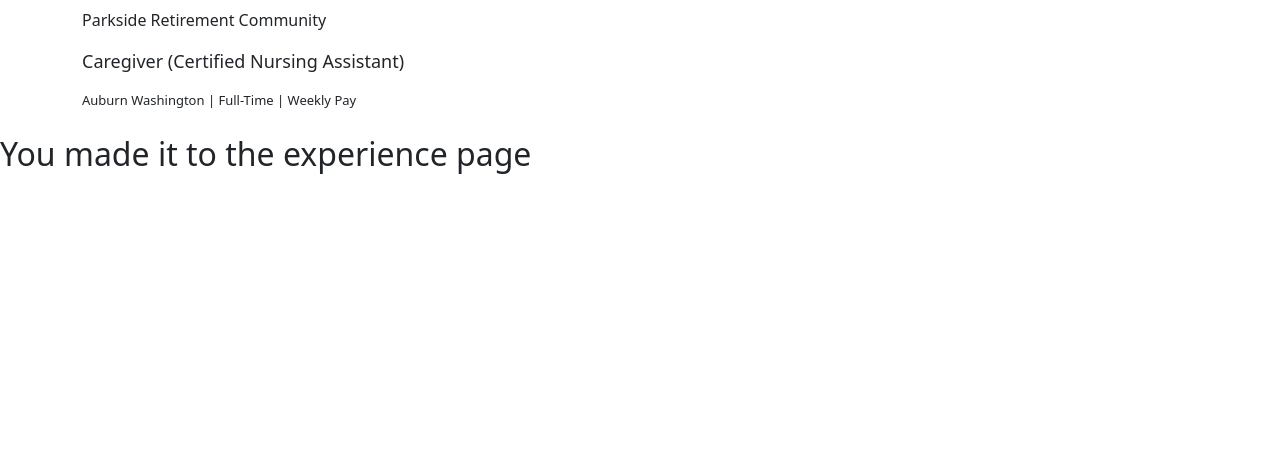
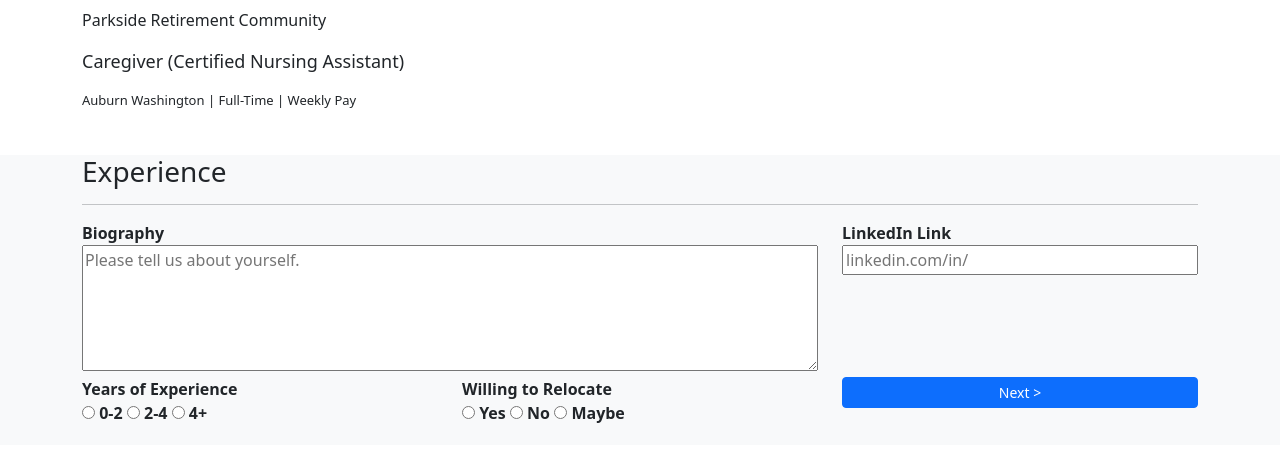
Before and after one commit to RaiuXL/application, a PHP site: page /views/experience.html in a window 1280 px wide. Shown: the top 462 px of the page. Run offline with PHP 8.4, Linux system fonts and the light colour scheme.

Commit message:
Created Experience and Mailing List, Updated Controller to Reroute and Save Form Information.

```diff
--- a/styles/styles.css
+++ b/styles/styles.css
@@ -54,3 +54,9 @@ img {
 label {
     font-weight: bold;
 }
+.bio {
+    height: 150px;
+}
+.radio-spacing {
+    margin-right: 25px; /* Adjust the value as needed */
+}
--- a/views/experience.html
+++ b/views/experience.html
@@ -21,6 +21,49 @@
         </div>
     </div>
 </nav>
-    <h2>You made it to the experience page</h2>
+
+    <div class="outer-container mb-5">
+        <div class="container content-container ">
+            <h3>Experience</h3>
+            <hr>
+            <form action="#" method="post" class="form-horizontal">
+                <div class="row">
+                    <div class="col-8">
+                        <label for="bio">Biography</label><br>
+                        <textarea id="bio" name="bio" class="input-width" rows="5" placeholder="Please tell us about yourself."></textarea>
+                    </div>
+                    <div class="col-4">
+                        <label for="link">LinkedIn Link</label><br>
+                        <input type="text" id="link" name="link" class="input-width" placeholder="linkedin.com/in/">
+                    </div>
+
+                    <div class="col-4">
+                        <label>Years of Experience</label><br>
+                        <input type="radio" id="0-2" name="years-experience" value="0-2">
+                        <label for="0-2">0-2</label>
+                        <input type="radio" id="2-4" name="years-experience" value="2-4">
+                        <label for="2-4">2-4</label>
+                        <input type="radio" id="4+" name="years-experience" value="4+">
+                        <label for="4+">4+</label>
+                    </div>
+                    <div class="col-4">
+                        <label>Willing to Relocate</label><br>
+                        <input type="radio" id="yes" name="willing-to-relocate" value="yes">
+                        <label for="yes">Yes</label>
+                        <input type="radio" id="no" name="willing-to-relocate" value="no">
+                        <label for="no">No</label>
+                        <input type="radio" id="maybe" name="willing-to-relocate" value="maybe">
+                        <label for="maybe">Maybe</label>
+                    </div>
+                    <div class="col-4">
+                        <button type="submit" class="btn btn-primary btn-sm personal-info-button">Next ></button>
+                    </div>
+                </div>
+            </form>
+        </div>
+    </div>
+
+
+
 </body>
 </html>
```
Also changed, not shown: index.php (+22 -0 lines), views/mailingList.html (added, +36 -0 lines).
